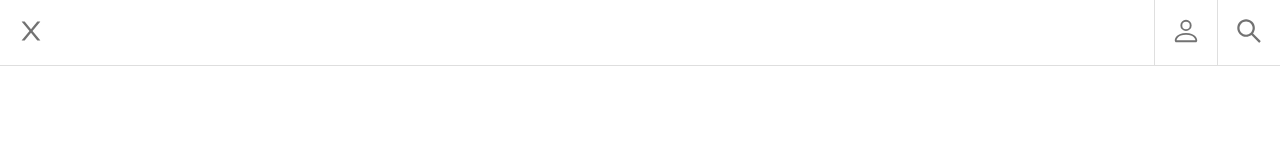
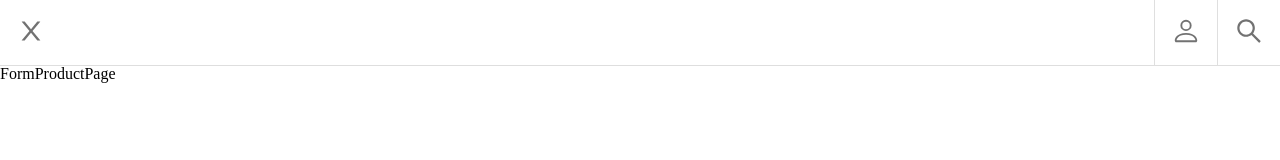
Before and after one commit to Yaiza16/resultado-busquedas-api, a React (Vite) app in the folder client/: page / in a window 1280 px wide. Shown: the top 160 px of the page. Built offline with nearby package versions, Linux system fonts and the light colour scheme.

Commit message:
add router

```diff
--- a/client/src/App.jsx
+++ b/client/src/App.jsx
@@ -1,15 +1,16 @@
-import Header from './layout/Header'
-import Wrapper from './layout/Wrapper'
+import { BrowserRouter } from 'react-router-dom'
+import { Header, Main, Wrapper } from './layout'
 
 function App() {
   return (
-    <div className="App">
-      <header className="App-header">
+    <BrowserRouter>
+      <div className="App">
         <Wrapper>
           <Header />
+          <Main />
         </Wrapper>
-      </header>
-    </div>
+      </div>
+    </BrowserRouter>
   )
 }
 
--- /dev/null
+++ b/client/src/layout/Main.jsx
@@ -0,0 +1,12 @@
+import React from 'react'
+import Router from '../routes/Router'
+
+function Main() {
+  return (
+    <div className="main-container">
+      <Router />
+    </div>
+  )
+}
+
+export default Main
--- /dev/null
+++ b/client/src/layout/index.js
@@ -0,0 +1,5 @@
+import Wrapper from './Wrapper'
+import Header from './Header'
+import Main from './Main'
+
+export { Wrapper, Header, Main }
--- /dev/null
+++ b/client/src/pages/FormProductPage.jsx
@@ -0,0 +1,7 @@
+import React from 'react'
+
+function FormProductPage() {
+  return <div>FormProductPage</div>
+}
+
+export default FormProductPage
--- /dev/null
+++ b/client/src/routes/Router.jsx
@@ -0,0 +1,12 @@
+import { Route, Routes } from 'react-router-dom'
+import FormProductPage from '../pages/FormProductPage'
+
+function Router() {
+  return (
+    <Routes>
+      <Route path="/" element={<FormProductPage />} />
+    </Routes>
+  )
+}
+
+export default Router
--- a/client/src/styles/layout/_index.scss
+++ b/client/src/styles/layout/_index.scss
@@ -1,2 +1,3 @@
 @import 'wrapper';
 @import 'header';
+@import 'main';
--- /dev/null
+++ b/client/src/styles/layout/_main.scss
@@ -0,0 +1,3 @@
+.main-container {
+  flex-grow: 1;
+}
--- a/package.json
+++ b/package.json
@@ -6,6 +6,7 @@
   "author": "Yaiza Vallejo Caro",
   "license": "MIT",
   "dependencies": {
-    "react-icons": "^4.4.0"
+    "react-icons": "^4.4.0",
+    "react-router-dom": "^6.3.0"
   }
 }
```
Also changed, not shown: 1 other file (tests, documents, lock files or other folders).
